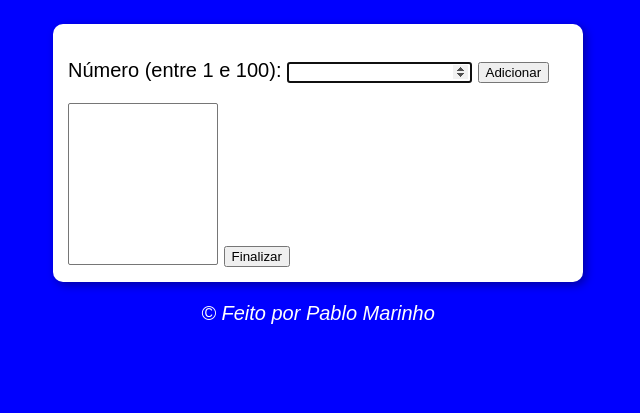
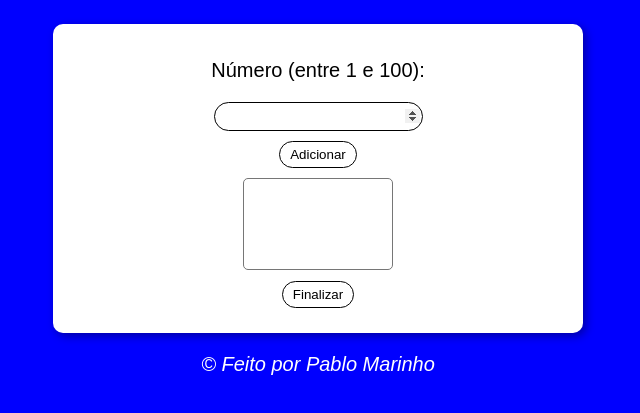
Before and after one commit to PablitoLuquito/numbers-analyzer, a plain HTML site: page index.html in a window 1280 px wide. Shown: the part 75-488 px from the top of the page, without its empty margins (322-962 px from the left). Drawn offline with Linux system fonts and the light colour scheme.

Commit message:
update 3

```diff
--- a/index.html
+++ b/index.html
@@ -10,14 +10,13 @@
   <body>
     <header><h1>Analisador de Números</h1></header>
     <section>
-      <p>Número (entre 1 e 100):
-        <input type="number" name="numero" id="numero" autofocus>
-        <input type="button" value="Adicionar" onclick="adicionarNumero()">
-      </p>
+      <p>Número (entre 1 e 100):</p>
+      <input type="number" name="numero" id="numero" autofocus><br>
+      <input type="button" class="btn" value="Adicionar" onclick="adicionarNumero()">
       <div>
-        <select name="mostrador" id="mostrador" size="10">
-        </select>
-        <input type="button" value="Finalizar" onclick="finalizarAnalise()">
+        <select name="mostrador" id="mostrador" size="5">
+        </select><br>
+        <input type="button" class="btn" value="Finalizar" onclick="finalizarAnalise()">
       </div>
       <div id="mensagem"></div>
     </section>
--- a/script.js
+++ b/script.js
@@ -1,5 +1,6 @@
 let numerosGuardados = [];
 let numero = document.getElementById('numero');
+let mostrador = document.getElementById('mostrador');
 
 numero.addEventListener('keyup', function(event) {
   if(event.key == 'Enter') {
@@ -8,8 +9,9 @@ numero.addEventListener('keyup', function(event) {
 })
 
 function adicionarNumero() {
-  let mostrador = document.getElementById('mostrador');
-
+  if (mostrador.options.length >= mostrador.size) {
+    mostrador.style.overflow = 'auto';
+  }
   if (numero.value.length == 0 || numero.value <= 0 || numero.value > 100) {
     return alert('[ERRO] Dados invalidos! Informe um número entre 1 e 100');
   } else if (numerosGuardados.indexOf(Number(numero.value)) != -1) {
--- a/style.css
+++ b/style.css
@@ -1,6 +1,7 @@
 body {
   background: blue;
   font: normal 15pt Arial;
+  overflow: hidden;
 }
 
 header {
@@ -15,6 +16,11 @@ section {
   width: 500px;
   margin: auto;
   box-shadow: 3px 3px 10px rgba(0, 0, 0, 0.363);
+  text-align: center;
+}
+
+input {
+  margin-bottom: 10px;
 }
 
 footer {
@@ -24,5 +30,30 @@ footer {
 }
 
 select {
-  width: 150px;;
+  width: 150px;
+  overflow: hidden;
+  border-radius: 5px;
+  padding: 5px;
+  margin-bottom: 10px;
 }
+
+#numero {
+  width: 200px;
+  height: 25px;
+  border-radius: 25px;
+  outline: none;
+  border: 1px solid black;
+  padding-left: 5px;
+}
+
+.btn {
+  background: white;
+  border: 1px solid black;
+  padding: 5px 10px;
+  border-radius: 25px;
+}
+
+.btn:hover {
+  background: whitesmoke;
+  cursor: pointer;
+}
```
